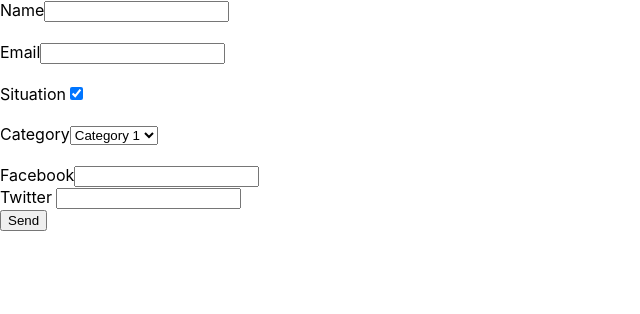
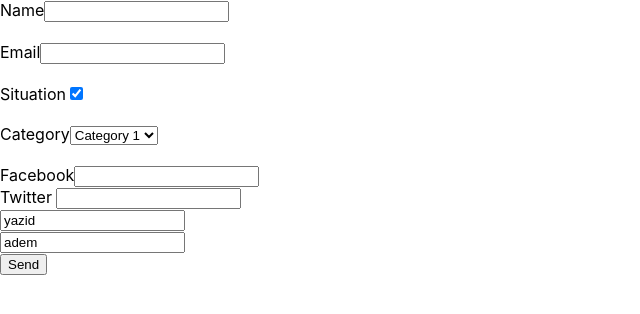
Before and after one commit to yazid1bernou/workshop-yazid-git, a React (Create React App) app: page / in a window 1280 px wide. Shown: the top 314 px of the page, without its empty margins (0-640 px from the left). Built offline with nearby package versions, Linux system fonts and the light colour scheme.

Commit message:
Add Field Array with Formik

```diff
--- a/src/App.js
+++ b/src/App.js
@@ -1,5 +1,5 @@
 import React , {Component} from "react";
-import { Formik , Field , ErrorMessage  } from "formik";
+import { Formik , Field , ErrorMessage , FieldArray } from "formik";
 import * as Yup from 'yup';
 
 class App  extends Component {
@@ -45,8 +45,27 @@ class App  extends Component {
             <ErrorMessage name="social.twitter" />
             <br/>
 
+            <FieldArray
+               name="friends"
+               render ={arrayHelpers => (
+                <div>
+                       {props.values.friends.map((friend , index) => (
+                         <div key={index}>
+                              <Field name={`friends.${index}`} />
+                         </div>
+                       ))
 
-            <button type="submit">Send</button>
+                       }
+                </div>
+               )
+
+               }
+
+            />
+
+
+
+            <button type="submit"> Send </button>
        </form>
      )
   }
@@ -61,7 +80,9 @@ class App  extends Component {
           facebook : Yup.string().required('Facebook link is required field'),
           twitter : Yup.string().required('Twitter link is required field'),
 
-        })
+        }),
+
+
       });
       return schema ;
   }
@@ -79,7 +100,9 @@ class App  extends Component {
                  facebook : '' ,
                  twitter : '' ,
 
-             }}}
+             } ,
+             friends : ['yazid' , 'adem']
+            }}
              onSubmit={this.onSubmitFunction}
              render={this.formFunction}
              validationSchema = {this.schema()}
```
